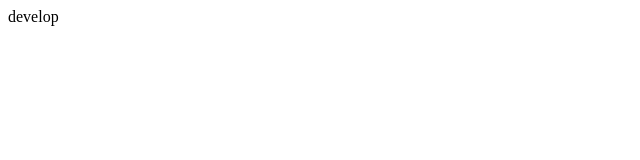
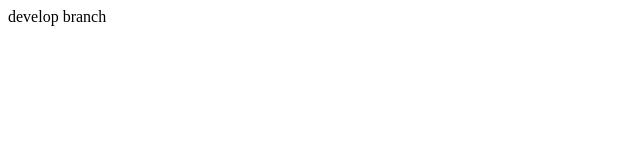
Before and after one commit to Svpriyaa2808/cocktail_api_sass, a Next.js app: page / in a window 1280 px wide. Shown: the top 160 px of the page, without its empty margins (0-640 px from the left). Built offline with nearby package versions, Linux system fonts and the light colour scheme.

Commit message:
adding dev branch

```diff
--- a/src/app/page.tsx
+++ b/src/app/page.tsx
@@ -3,7 +3,7 @@
 export default function Home() {
   return (
     <div>
-      develop
+      develop branch
     </div>
   );
 }
```
